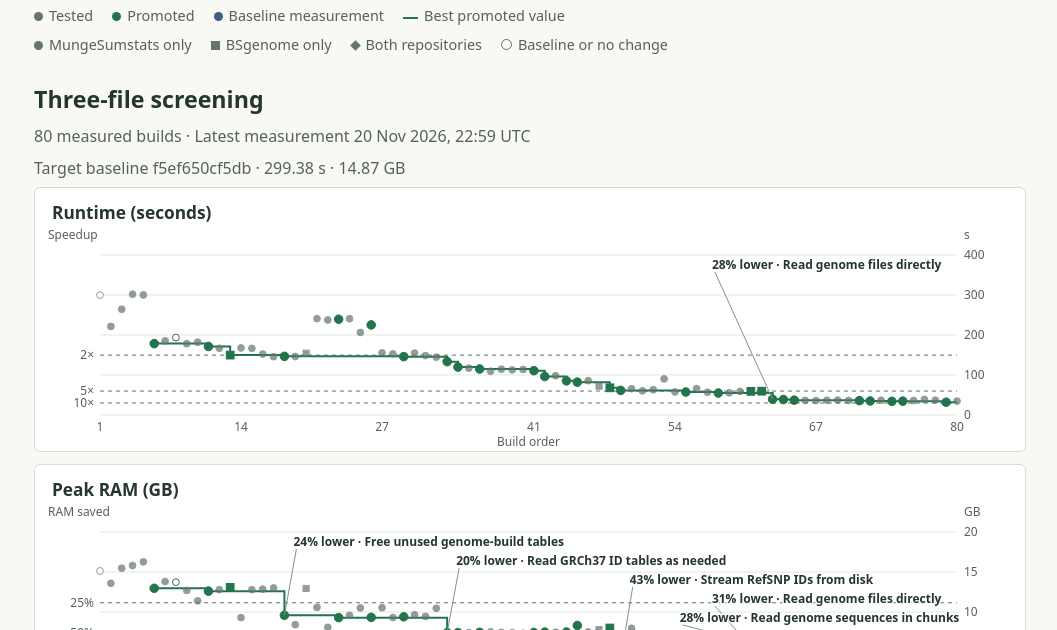
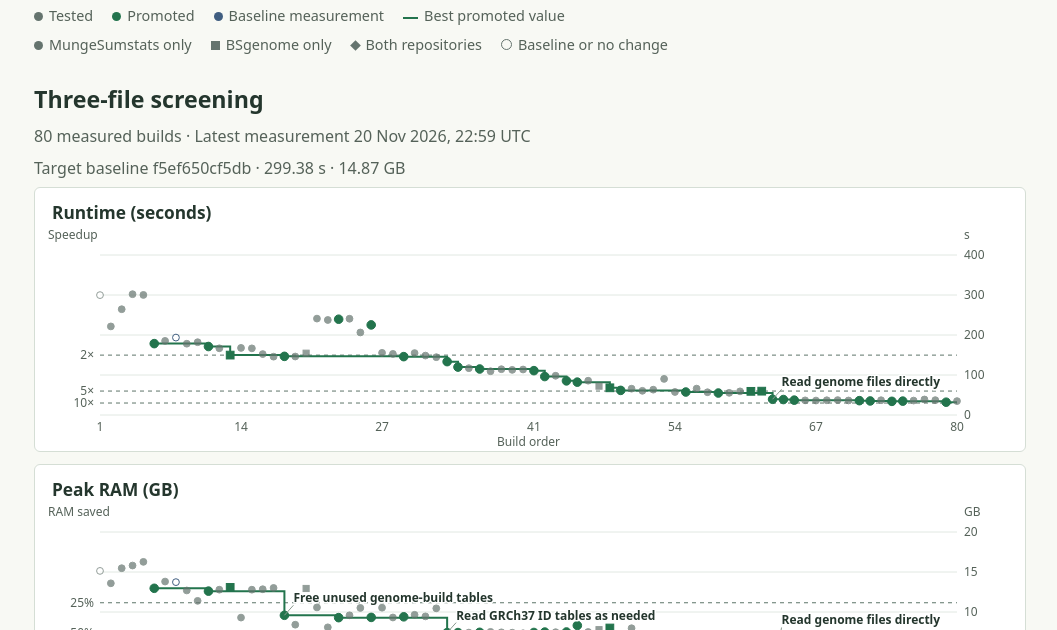
Before and after one commit to jaymoore-research/my-site, a plain HTML site: page mungesumstats/index.html in a window 1280 px wide. Shown: the part 170-800 px from the top of the page, without its empty margins (110-1167 px from the left). Drawn offline with Linux system fonts and the light colour scheme.

Commit message:
Simplify benchmark checkpoint labels

```diff
--- a/mungesumstats/index.html
+++ b/mungesumstats/index.html
@@ -44,7 +44,7 @@
     .methods { font-size:.92rem; border-top:1px solid var(--rule); padding-top:10px; }
     @media(max-width:520px) { main { padding:23px 12px 34px; } .plot { padding:9px 5px 1px; } svg { height:197px; } #holdout .plot svg { height:217px; } }
   </style>
-  <script src="progress.js?v=reviewed" defer></script>
+  <script src="progress.js?v=short-labels" defer></script>
 </head>
 <body>
   <main>
--- a/mungesumstats/progress.js
+++ b/mungesumstats/progress.js
@@ -82,22 +82,32 @@ function actualValue(point, metric) {
   return point[metric] * (metric === "gib" ? 1.073741824 : 1);
 }
 
-function drawChanges(svg, notes, changes, left, right, top, compact) {
+function drawChanges(svg, notes, changes, left, right, top, bottom, compact) {
   notes.replaceChildren();
   notes.hidden = !compact || changes.length === 0;
-  changes.forEach(({x, y, drop, description}, i) => {
-    const label = `${Math.round(drop * 100)}% lower · ${description}`;
+  const boxes = [];
+  changes.forEach(({x, y, description}, i) => {
     if (compact) {
       element(svg, "text", {x:x+5, y:y-6, class:"change-label"}, i+1);
       const item = document.createElement("li");
-      item.textContent = label;
+      item.textContent = description;
       notes.append(item);
       return;
     }
-    const labelY = top + 14 + i * 19;
-    const labelX = Math.min(Math.max(x + 9, left+4), right - label.length * 6.45);
-    element(svg, "line", {x1:x, x2:labelX+3, y1:y, y2:labelY+3, stroke:"#809287", "pointer-events":"none"});
-    element(svg, "text", {x:labelX, y:labelY, class:"change-label"}, label);
+    const label = element(svg, "text", {class:"change-label"}, description);
+    const width = label.getComputedTextLength();
+    const preferredX = x + 9 + width <= right ? x + 9 : x - 9 - width;
+    const labelX = Math.max(left, Math.min(preferredX, right-width));
+    const offsets = [-13, -30, -47, -64, 19, 36, 53];
+    const labelY = offsets.map(offset => y + offset).find(line =>
+      line >= top + 11 && line <= bottom - 3 &&
+      boxes.every(box => Math.abs(line-box.y) >= 17 || labelX+width+8 < box.left || labelX > box.right+8)
+    ) ?? Math.max(top+11, Math.min(y-13, bottom-3));
+    label.setAttribute("x", labelX);
+    label.setAttribute("y", labelY);
+    boxes.push({left:labelX, right:labelX+width, y:labelY});
+    const endX = Math.max(labelX, Math.min(x, labelX+width));
+    element(svg, "line", {x1:x, x2:endX, y1:y, y2:labelY+3, stroke:"#8b9b90", "pointer-events":"none"});
   });
 }
 
@@ -148,7 +158,7 @@ function draw(svg, notes, metric, unit, panel, select) {
     if (next >= best) return;
     const drop = 1 - next / best;
     const description = changeDescriptions[point.commitSha];
-    if (Number.isFinite(best) && drop >= .20 && description) changes.push({x:x(i), y:y(next), drop, description});
+    if (Number.isFinite(best) && drop >= .20 && description) changes.push({x:x(i), y:y(next), description});
     path += best === Infinity ? `M ${x(i)} ${y(next)}` : ` H ${x(i)} V ${y(next)}`;
     best = next;
   });
@@ -161,7 +171,7 @@ function draw(svg, notes, metric, unit, panel, select) {
     const label = `${point.commit}, ${numbers.format(amount)} ${unit}, ${relative}, ${statuses[point.status]}`;
     drawPoint(svg, x(i), y(amount), point, i, label, select);
   });
-  drawChanges(svg, notes, changes, left, right, top, width < 620);
+  drawChanges(svg, notes, changes, left, right, top, bottom, width < 620);
 }
 
 function setup(section, panels, initial) {
```
